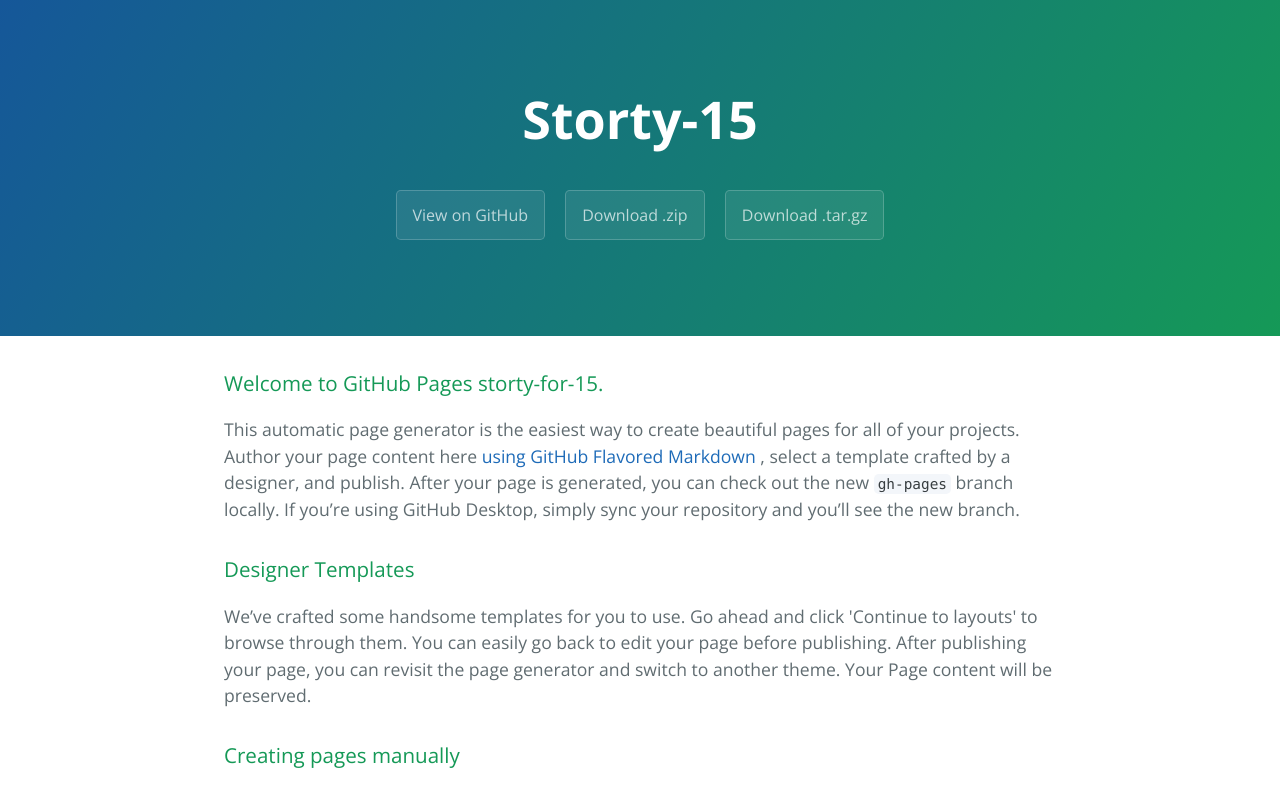
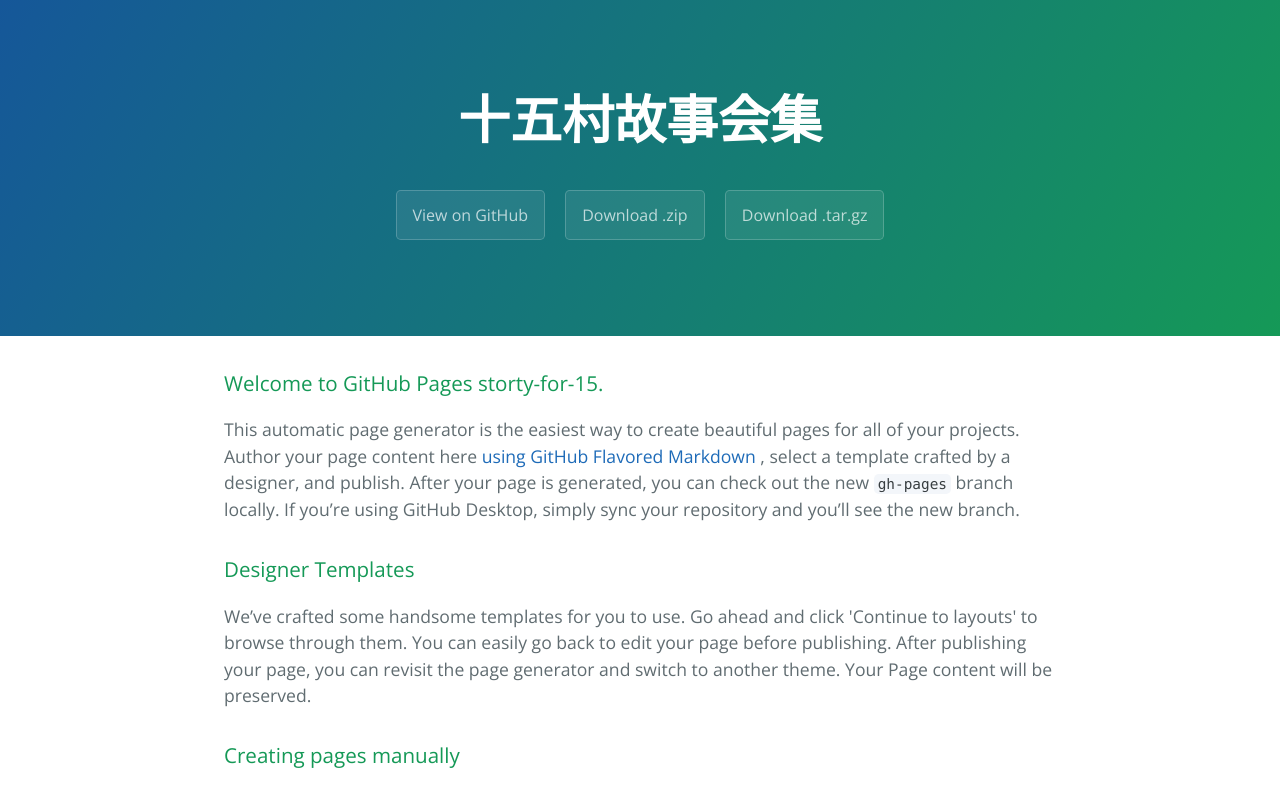
Before and after one commit to whaleyan/storty-15, a plain HTML site: page index.html in a window 1280 px wide. Shown: the top 786 px of the page. Drawn offline with nearby package versions, Linux system fonts and the light colour scheme.

Commit message:
标题修改

```diff
--- a/index.html
+++ b/index.html
@@ -2,7 +2,7 @@
 <html lang="en-us">
   <head>
     <meta charset="UTF-8">
-    <title>Storty-15 by whaleyan</title>
+    <title>十五村故事会</title>
     <meta name="viewport" content="width=device-width, initial-scale=1">
     <link rel="stylesheet" type="text/css" href="stylesheets/normalize.css" media="screen">
     <link href='https://fonts.googleapis.com/css?family=Open+Sans:400,700' rel='stylesheet' type='text/css'>
@@ -11,7 +11,7 @@
   </head>
   <body>
     <section class="page-header">
-      <h1 class="project-name">Storty-15</h1>
+      <h1 class="project-name">十五村故事会集</h1>
       <h2 class="project-tagline"></h2>
       <a href="https://github.com/whaleyan/storty-15" class="btn">View on GitHub</a>
       <a href="https://github.com/whaleyan/storty-15/zipball/master" class="btn">Download .zip</a>
```
